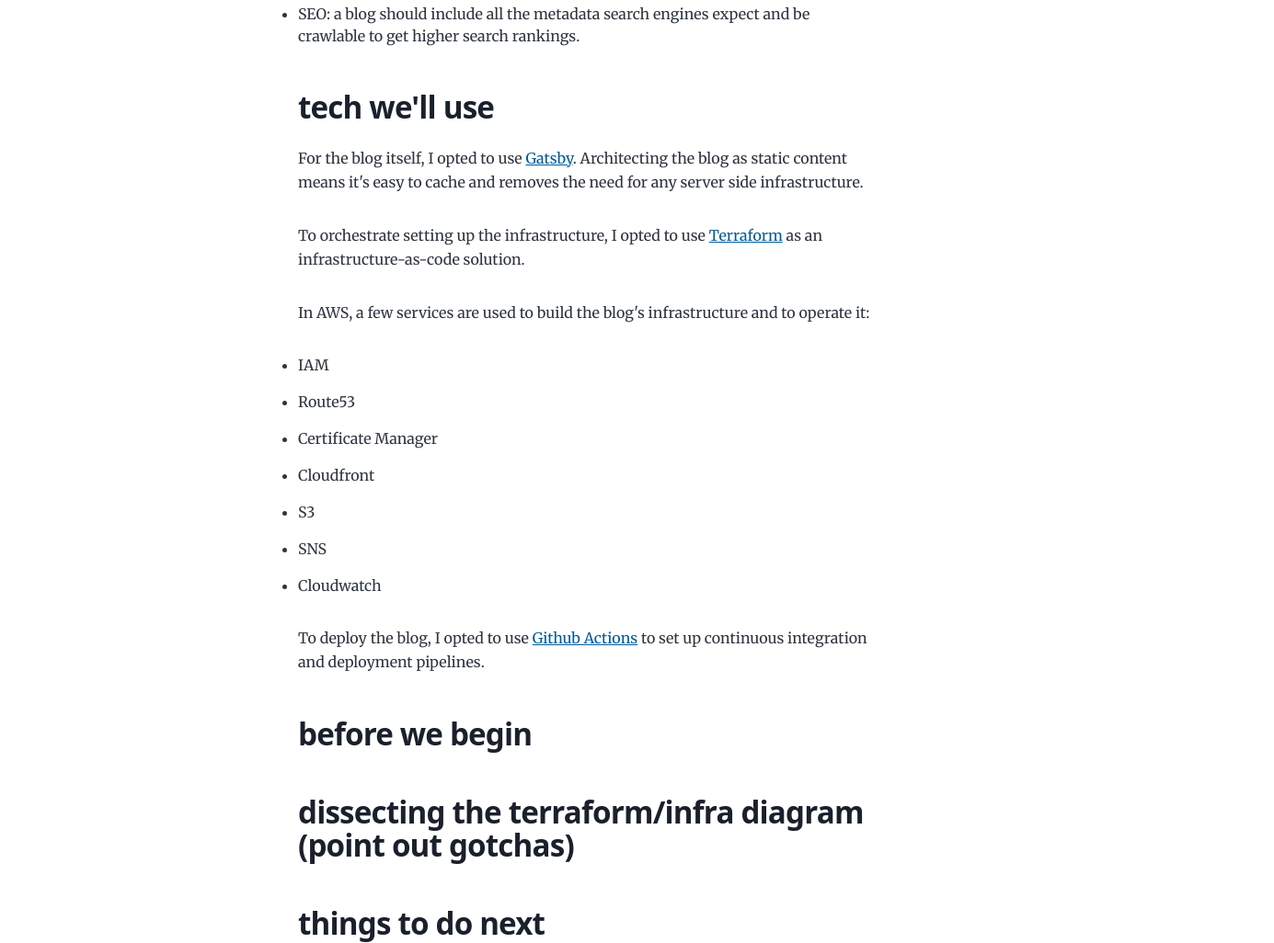
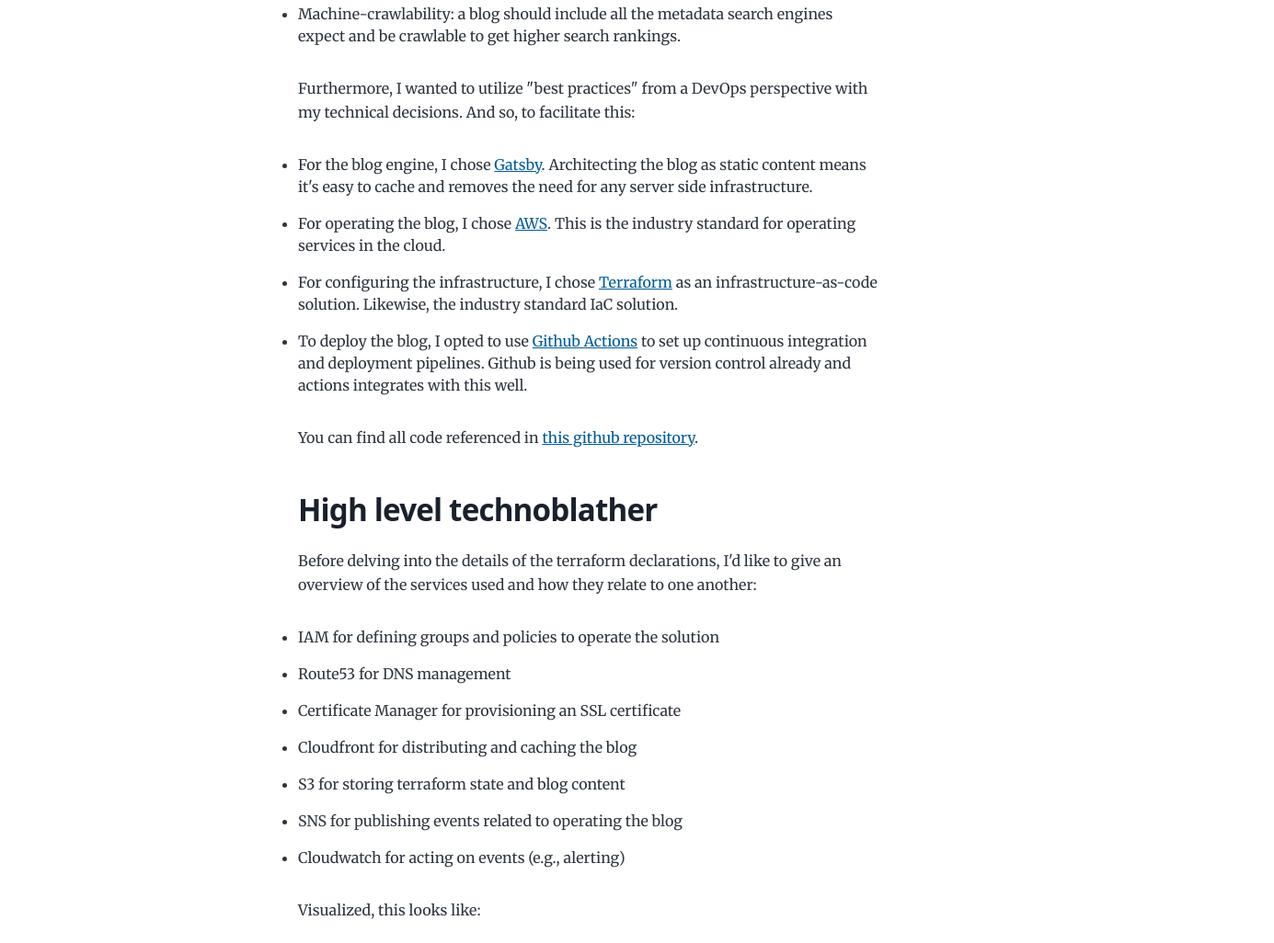
Before and after one commit to laaksomavrick/devblog, a Gatsby site: page /building-a-blog-in-aws/ in a window 1280 px wide. Shown: the part 1524-2550 px from the top of the page at 92% size, 1385 px wide, since content can reach past the window. Built offline with nearby package versions, Linux system fonts and the light colour scheme; Gatsby itself is replaced by a stand-in of ours.

Commit message:
Tech used section + infrastructure diagram

```diff
--- a/content/blog/building-a-blog-in-aws/index.md
+++ b/content/blog/building-a-blog-in-aws/index.md
@@ -1,12 +1,12 @@
 ---
 title: Building the World's Most Complicated Blog
 date: "2023-02-02T00:00:00.000Z"
-description: Or, learn how to deploy and monitor a static website in AWS with Cloudfront and S3.
+description: Or, my experience deploying and operating a static website in AWS with Cloudfront and S3.
 ---
 
 ## What is this and why am I here?
 
-First and foremost: I'll skip any references to ontology with a title like that.
+First and foremost: I'll skip any references to ontology with a subtitle like that.
 
 If you've ever worked with me, you've likely listened to me whinge about our (developers) lack of conscientiousness towards how the software we develop is operated. Are the logs any good? Do we expose any metrics? Is the code performant under load? And so forth. Anecdotally, most companies that employ developers make it someone else's problem to deal with whatever the developers produce. Obviously that means we generally do a terrible job of it, and we ought not as an expression of our professional practice.
 
@@ -18,31 +18,44 @@
 
 ## Ok - so you made a blog
 
-Not just any blog though - but a _good blog_. But what does that mean? Well, blogs are meant to be read, and as such we'll want to optimize for SEO. From a technical perspective then, there are some properties to optimize for:
+Not just any blog though - but a _good blog_. But what does that mean? Well, blogs are meant to be read, and as such we'll want to optimize for SEO. From a technical perspective then, we should prioritize solutions that consider:
+
 * Performance: a blog should be really, really fast to deliver content.
 * Accessibility: a blog should be accessible to all users.
 * Trustable: a blog should encrypt traffic, not spam users, not engage in dark-pattern UI distractions, and so forth.
-* SEO: a blog should include all the metadata search engines expect and be crawlable to get higher search rankings.
+* Machine-crawlability: a blog should include all the metadata search engines expect and be crawlable to get higher search rankings.
 
-## tech we'll use
+Furthermore, I wanted to utilize "best practices" from a DevOps perspective with my technical decisions. And so, to facilitate this:
 
-For the blog itself, I opted to use [Gatsby](https://www.gatsbyjs.com/). Architecting the blog as static content means it's easy to cache and removes the need for any server side infrastructure.
+* For the blog engine, I chose [Gatsby](https://www.gatsbyjs.com/). Architecting the blog as static content means it's easy to cache and removes the need for any server side infrastructure.
+* For operating the blog, I chose [AWS](https://aws.amazon.com/). This is the industry standard for operating services in the cloud.
+* For configuring the infrastructure, I chose [Terraform](https://www.terraform.io/) as an infrastructure-as-code solution. Likewise, the industry standard IaC solution.
+* To deploy the blog, I opted to use [Github Actions](https://github.com/features/actions) to set up continuous integration and deployment pipelines. Github is being used for version control already and actions integrates with this well.
 
-To orchestrate setting up the infrastructure, I opted to use [Terraform]() as an infrastructure-as-code solution.
+You can find all code referenced in [this github repository](https://github.com/laaksomavrick/devblog).
 
-In AWS, a few services are used to build the blog's infrastructure and to operate it:
-* IAM
-* Route53
-* Certificate Manager
-* Cloudfront
-* S3
-* SNS
-* Cloudwatch
+## High level technoblather
 
-To deploy the blog, I opted to use [Github Actions]() to set up continuous integration and deployment pipelines.
+Before delving into the details of the terraform declarations, I'd like to give an overview of the services used and how they relate to one another:
 
-## before we begin
+* IAM for defining groups and policies to operate the solution
+* Route53 for DNS management
+* Certificate Manager for provisioning an SSL certificate
+* Cloudfront for distributing and caching the blog
+* S3 for storing terraform state and blog content
+* SNS for publishing events related to operating the blog
+* Cloudwatch for acting on events (e.g., alerting)
 
-## dissecting the terraform/infra diagram (point out gotchas)
+Visualized, this looks like:
+
+![technoblather's infrastructure diagram](architecture.png)
+
+## The details
+
+### before we begin (iam, account setup)
+
+### dissecting the terraform (point out gotchas/what you did/why - start from front and go deep)
+
+### dissecting the CI
 
 ## things to do next
```
Also changed, not shown: content/blog/building-a-blog-in-aws/architecture.png.
